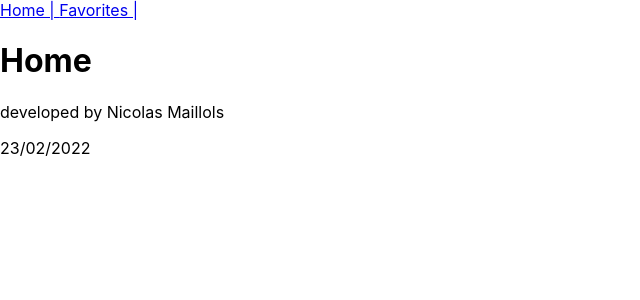
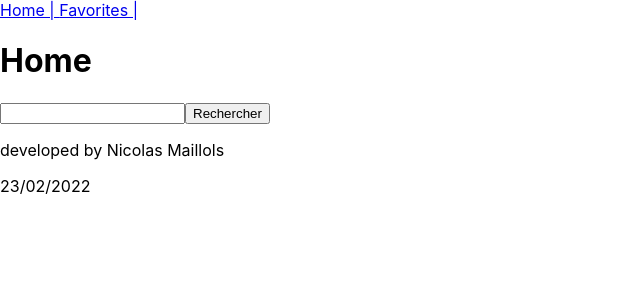
Before and after one commit to NickoMaill/Weather-App, a React (Create React App) app: page / in a window 1280 px wide. Shown: the top 300 px of the page, without its empty margins (0-640 px from the left). Built offline with nearby package versions, Linux system fonts and the light colour scheme; no server answers.

Commit message:
try to fix async issue

```diff
--- a/src/App.js
+++ b/src/App.js
@@ -1,6 +1,5 @@
-import { useEffect } from "react";
+import { useEffect, createContext, useState } from "react";
 import { BrowserRouter, Route, Link, Switch } from "react-router-dom";
-import { weatherRequest } from "./Modules/API";
 import dayjs from "dayjs";
 
 import Home from '../src/Views/Home';
@@ -11,12 +10,7 @@ export const apiKey = "23835421f51d272a90553849c92a284e";
 export default function App() {
   const today = dayjs().format("DD/MM/YYYY");
 
-  console.log(weatherRequest("douala"));
-
-
   return (
-
-    <div>
 
         <BrowserRouter>
 
@@ -41,7 +35,5 @@ export default function App() {
 
         </BrowserRouter>
 
-    </div>
-
   )
 }
--- a/src/Views/Home.js
+++ b/src/Views/Home.js
@@ -1,5 +1,34 @@
-export default function Home(){
-    return(
-        <h1>Home</h1>
+import { weatherRequest } from "../Modules/api";
+import { useEffect, useState, useContext } from "react";
+
+export default function Home() {
+    const [cityName, setCityName] = useState("")
+    const [temperature, setTemperature] = useState(null)
+    const [weather, setWeather] = useState("")
+
+    const handleChange = (e) => {
+        setCityName(e.target.value)
+        console.log(cityName);
+    }
+
+    // useEffect(() => {
+
+    // }, [cityName])
+
+    const handleClick = async () => {
+        const res = await weatherRequest(cityName)
+        console.log("resHandle",res);
+    }
+
+
+
+    return (
+        <div>
+            <h1>Home</h1>
+
+            <input type="text" onChange={handleChange} />
+            <button onClick={handleClick}>Rechercher</button>
+
+        </div>
     )
 }
--- a/src/modules/API.js
+++ b/src/modules/API.js
@@ -1,24 +1,31 @@
 import { apiKey } from '../App'
 
 export const weatherRequest = (cityName) => {
-    const url = `http://api.openweathermap.org/geo/1.0/direct?q=${cityName}&limit=5&appid=${apiKey}`
-    // const url2 = `https://api.openweathermap.org/data/2.5/weather?lat=${lat}&lon=${lon}&appid=${apiKey}`
+    const url = `http://api.openweathermap.org/geo/1.0/direct?q=${cityName}&appid=${apiKey}`
 
     fetch(url)
         .then(res => res.json())
         .then(data => {
             detailsWeather(data[0].lat, data[0].lon)
         })
+        .catch((err) => {
+            console.error("Error while charging adress", err);
+        })
 
-        const detailsWeather = (lat, lon) => {
-            const url = `https://api.openweathermap.org/data/2.5/weather?lat=${lat}&lon=${lon}&appid=${apiKey}`
+    const detailsWeather = (lat, lon) => {
+        const url = `https://api.openweathermap.org/data/2.5/weather?lat=${lat}&lon=${lon}&appid=${apiKey}`
 
-            fetch(url)
+        fetch(url)
             .then(res => res.json())
             .then(data => {
-                console.log(data);
+                console.log("dataFetch",data);
+                return data
+
 
             })
+            .catch((err) => {
+                console.error("Error while charging weather...", err);
+            })
 
-        }
+    }
 }
```
Lines whose indentation alone changed are shown as unchanged.
